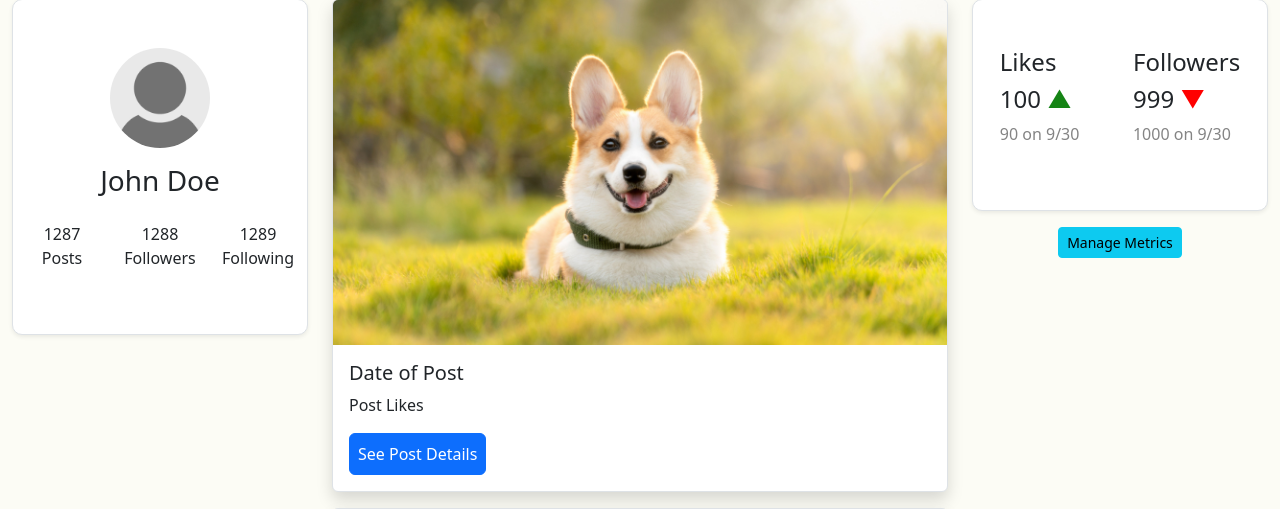
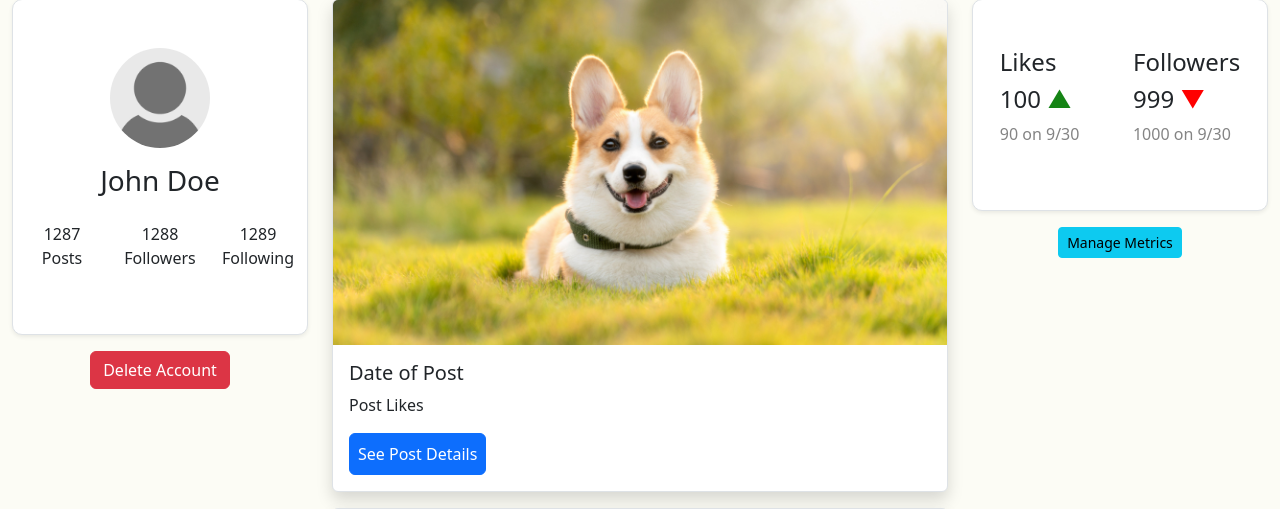
Before and after one commit to UCCS-CS4300-5300/group6-fall2023, a Django app: page /popularity_assessor/profile/1/ in a window 1280 px wide. Shown: the part 77-586 px from the top of the page. Run offline with Django 3.2, Linux system fonts and the light colour scheme; the visitor is signed in with stand-in values (Sample User, id 1).

Commit message:
added delete account button and verification modal to ensure a random click does not delete the account

```diff
--- a/popularity_assessor/templates/profile.html
+++ b/popularity_assessor/templates/profile.html
@@ -16,6 +16,29 @@
         </div>
         <div class="col-sm-4">
           <p style="text-align: center">1289<br>Following</p>
+        </div>
+      </div>
+    </div>
+    <div class="d-flex justify-content-center w-100 mt-3">
+      <button type="button" class="btn btn-danger" data-bs-toggle="modal" data-bs-target="#deleteModal">
+        Delete Account
+      </button>
+    </div>
+    <div class="modal fade" id="deleteModal" tabindex="-1" role="dialog" aria-labelledby="deleteModalLabel" aria-hidden="true">
+      <div class="modal-dialog" role="document">
+        <div class="modal-content">
+          <div class="modal-header">
+            <h5 class="modal-title" id="deleteModalLabel">Account Deletion Confirmation</h5>
+            <button type="button" class="btn-close" data-bs-dismiss="modal" aria-label="Close">
+            </button>
+          </div>
+          <div class="modal-body">
+            Head's up! You're about to delete your account. THIS IS IRREVERSIBLE. If you are sure you want to do this, click the "Delete Account" button below.
+          </div>
+          <div class="modal-footer">
+            <button type="button" class="btn btn-secondary" data-bs-dismiss="modal">Don't Delete</button>
+            <button type="button" class="btn btn-danger">Delete Account</button>
+          </div>
         </div>
       </div>
     </div>
@@ -50,9 +73,8 @@
           <p style="color: #848484;">1000 on 9/30</p>
         </div>
       </div>
-
     </div>
-    <div class="d-flex justify-content-center w-100 mt-3">
+    <div class="d-flex justify-content-center w-100 mt-3 ">
       <a href="#" class="btn btn-sm btn-info">Manage Metrics</a>
     </div>
   </div>
```
